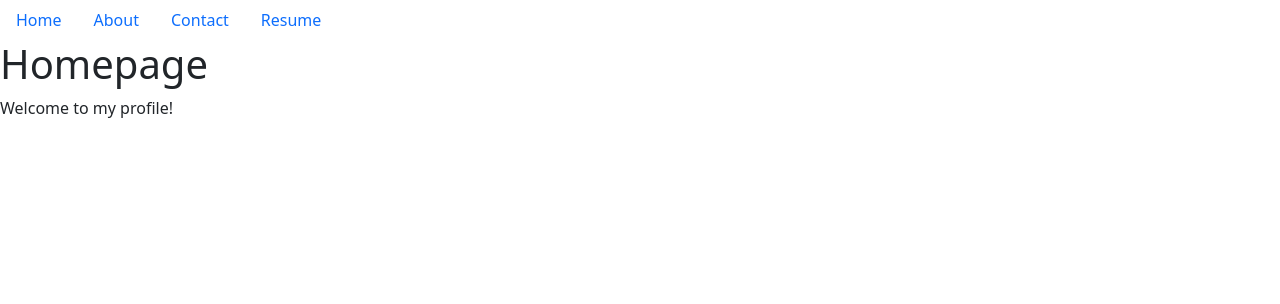
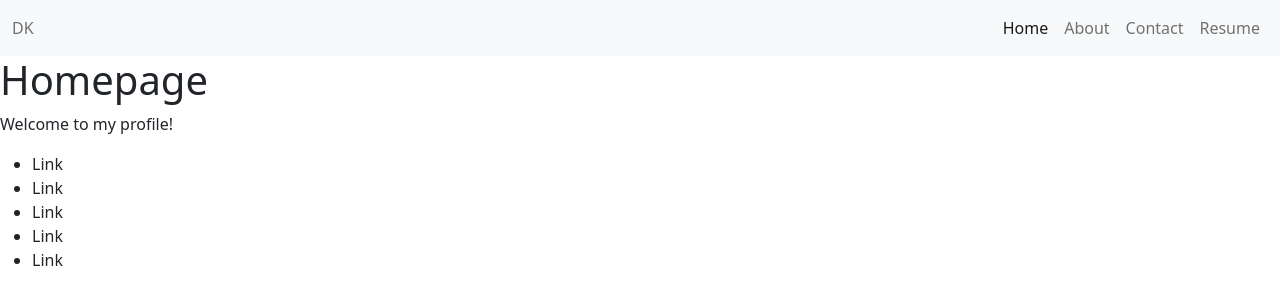
Before and after one commit to yoojeenkim/Daniel-Kims-Portfolio, a React (Create React App) app: page / in a window 1280 px wide. Shown: the top 304 px of the page. Built offline with nearby package versions, Linux system fonts and the light colour scheme.

Commit message:
spaced navbar

```diff
--- a/src/containers/footer/Footer.js
+++ b/src/containers/footer/Footer.js
@@ -0,0 +1,17 @@
+import React from 'react';
+
+function Footer () {
+    return (
+        <footer>
+            <ul>
+                <li>Link</li>
+                <li>Link</li>
+                <li>Link</li>
+                <li>Link</li>
+                <li>Link</li>
+            </ul>
+        </footer>
+    );
+}
+
+export default Footer;
--- /dev/null
+++ b/src/containers/navigation/Navigation.css
@@ -0,0 +1,3 @@
+.navbar {
+    background-color: #e3f2fd;
+}
--- a/src/containers/navigation/Navigation.js
+++ b/src/containers/navigation/Navigation.js
@@ -1,8 +1,13 @@
 import React from 'react';
+import '../navigation/Navigation.css';
 
 function Navigation({ currentPage, handlePageChange }) {
     return (
-        <ul className="nav">
+        <nav className="navbar navbar-expand-lg navbar-light bg-light">
+            <div className ="container-fluid">
+                <span className="navbar-text">DK</span>
+                <div className="d-flex justify-content-end" id="navbarNav">
+                    <ul className="navbar-nav">
                         <li className="nav-item">
                             <a href="#home" onClick={() => handlePageChange('Landing')} className={currentPage === 'Landing' ? 'nav-link active' : 'nav-link'}>Home</a>
                         </li>
@@ -16,6 +21,9 @@ function Navigation({ currentPage, handlePageChange }) {
                             <a href="#resume" onClick={() => handlePageChange('Resume')} className={currentPage === 'Resume' ? 'nav-link active' : 'nav-link'}>Resume</a>
                         </li>
                     </ul>
+                </div>
+            </div>
+        </nav>
     )
 }
 export default Navigation;
--- a/src/containers/portfolio/Portfolio.js
+++ b/src/containers/portfolio/Portfolio.js
@@ -4,7 +4,7 @@ import Landing from '../landing/Landing';
 import About from '../about/About';
 import Contact from '../contact/Contact';
 import Resume from '../resume/Resume';
-// import Footer from './footer/Footer';
+import Footer from '../footer/Footer';
 
 
 export default function Portfolio() {
@@ -31,7 +31,7 @@ export default function Portfolio() {
         <div>
             <Header currentPage={currentPage} handlePageChange={handlePageChange} />
             {renderPage()}
-            {/* <Footer /> */}
+            <Footer />
         </div>
     );
 }
```
Lines whose indentation alone changed are shown as unchanged.
